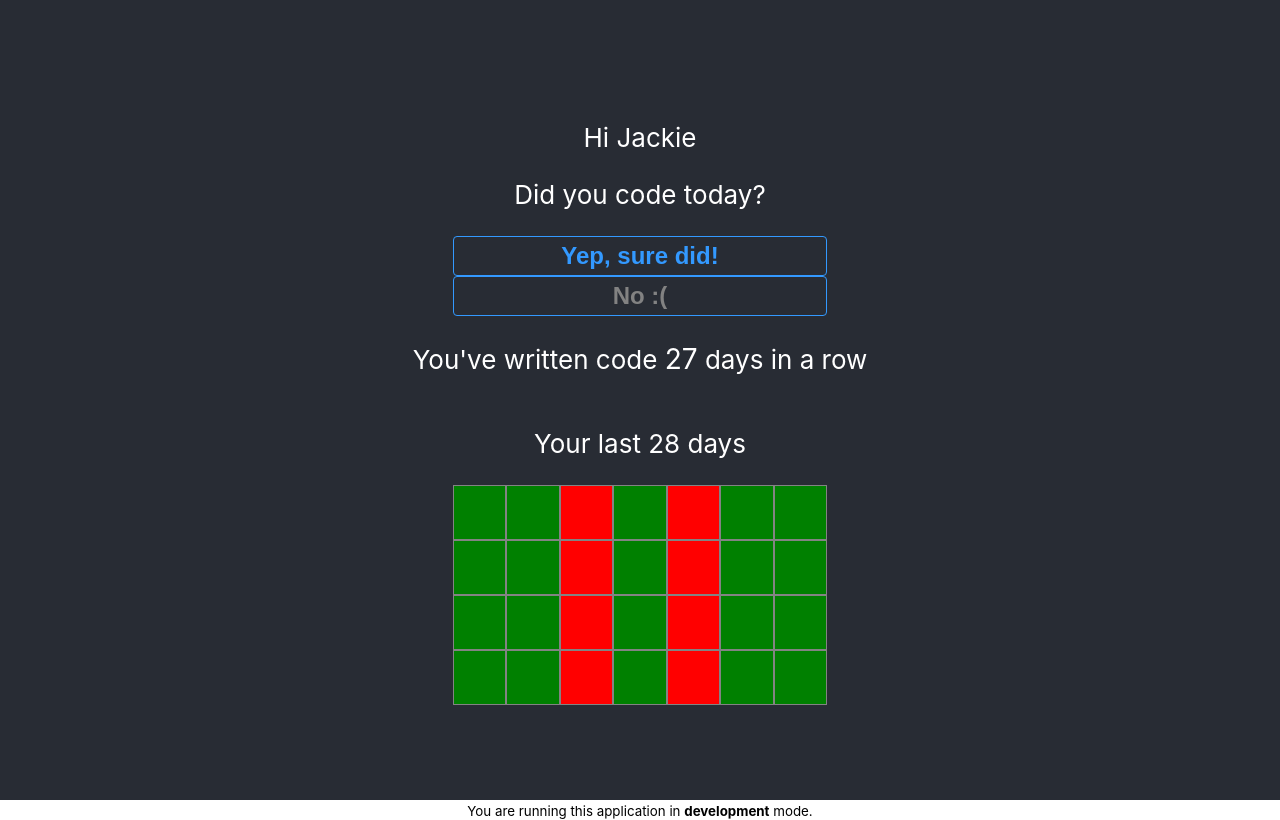
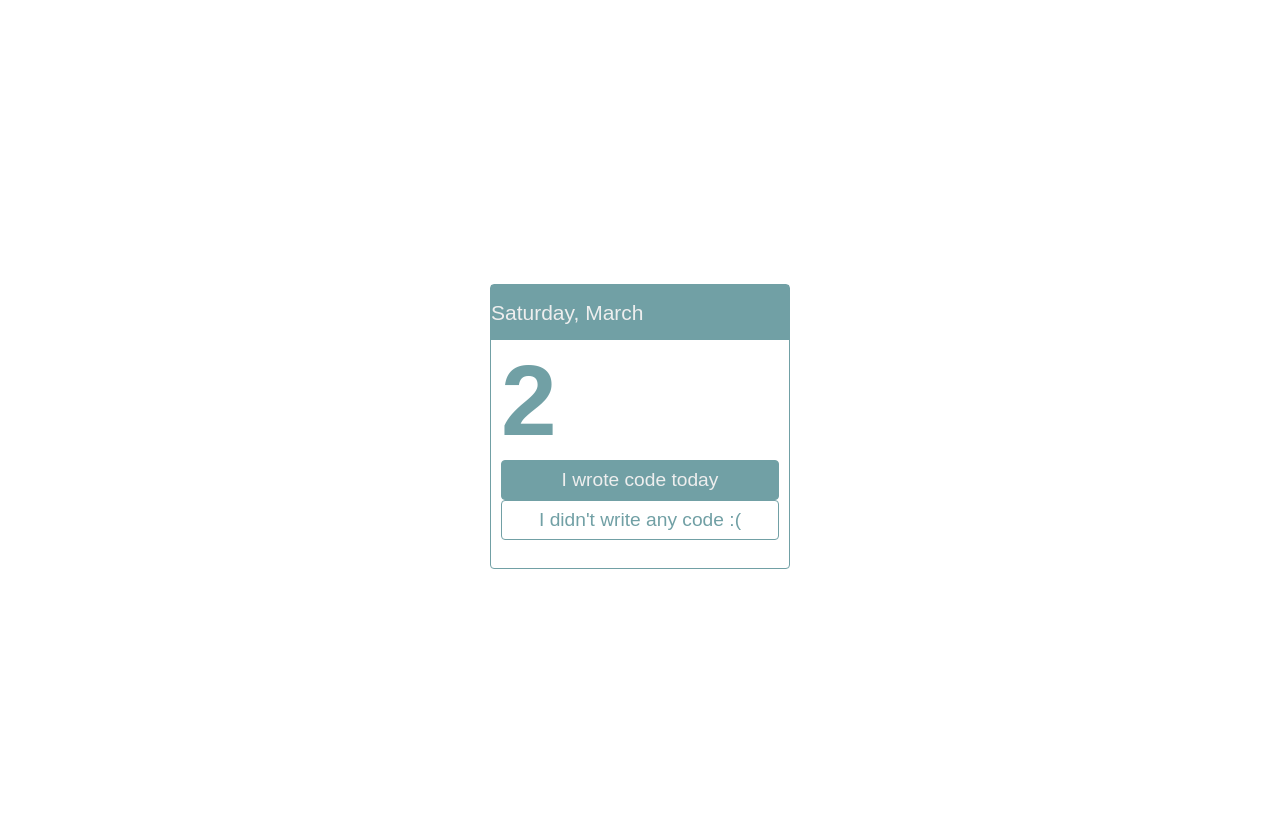
Before and after one commit to gobriansteele/seinfeld-coding-strategy, a React (Create React App) app: page / in a window 1280 px wide. Built offline with nearby package versions, Linux system fonts and the light colour scheme; the HTML template or start-up script is replaced by a standard one.

Commit message:
adding new calendar card component and removing changed styles

```diff
--- a/package.json
+++ b/package.json
@@ -11,6 +11,7 @@
     "react-dom": "^16.8.2",
     "react-scripts": "2.1.5",
     "styled-components": "^4.1.3",
+    "styled-reset": "^2.0.0",
     "typescript": "3.3.3"
   },
   "scripts": {
--- a/src/App.tsx
+++ b/src/App.tsx
@@ -1,9 +1,9 @@
 import React, { useState, useEffect } from 'react';
-import styled from 'styled-components';
+import styled, { createGlobalStyle } from 'styled-components';
+import { reset } from 'styled-reset';
 import Greeting from './Greeting';
-import Answer from './Answer';
-import ChainCounter from './ChainCounter';
-import Tracker from './Tracker';
+
+import CalendarCard from './CalendarCard';
 
 interface IUser {
   username?: string;
@@ -11,32 +11,21 @@ interface IUser {
 
 const App = () => {
   const [user, updateUser] = useState({ username: 'Brian' });
-  useEffect(() => {
-    setTimeout(() => {
-      updateUser({ username: 'Jackie' });
-    }, 3000);
-  }, []);
+  const Reset = createGlobalStyle`${reset}`;
+
   return (
-    <SCappDiv>
+    <>
+      <Reset />
       <SCheaderDiv>
         <Greeting username={user.username} />
-        <Answer />
-        <ChainCounter />
-        <Tracker />
+        <CalendarCard cardType="large" wroteCode={true} />
       </SCheaderDiv>
-      <small>
-        You are running this application in <b>{process.env.NODE_ENV}</b> mode.
-      </small>
-    </SCappDiv>
+    </>
   );
 };
 
-const SCappDiv = styled.div`
-  text-align: center;
-`;
-
 const SCheaderDiv = styled.header`
-  background-color: #282c34;
+  background-color: #fff;
   min-height: 100vh;
   display: flex;
   flex-direction: column;
--- a/src/Button.tsx
+++ b/src/Button.tsx
@@ -12,27 +12,35 @@ const Button: React.FunctionComponent<IProps> = ({ buttonType, children }) => {
 
 const getButtonStyles = (buttonType: string) => {
   return styled.button`
-    border: 1px solid rgba(51, 153, 255, 1);
+    border: 1px solid rgba(113, 160, 165, 1);
     cursor: pointer;
-    font-size: 1.5rem;
-    font-weight: 600;
+    font-size: 1.2rem;
+    font-weight: 400;
     height: 40px;
-    background: transparent;
+    background: ${buttonType === 'primary'
+      ? 'rgba(113, 160, 165, 1)'
+      : 'transparent'};
     border-radius: 4px;
     width: 100%;
     max-width: 374px;
     color: ${() => {
       return buttonType === 'primary'
-        ? 'rgba(51, 153, 255, 1)'
-        : 'rgba(130, 130, 130, 1)';
+        ? 'rgba(238, 238, 238, 1)'
+        : 'rgba(113, 160, 165, 1)';
     }};
     &:hover {
-      color: #fff;
+      color: ${() => {
+        if (buttonType === 'negative') {
+          return `rgba(238, 238, 238, 1)`;
+        } else {
+          return `rgba(113, 160, 165, 1)`;
+        }
+      }};
       background: ${() => {
         if (buttonType === 'primary') {
-          return `rgba(51, 153, 255, 1);`;
+          return `rgba(238, 238, 238, 1)`;
         } else {
-          return `rgba(130, 130, 130, 1);`;
+          return `rgba(113, 160, 165, 1)`;
         }
       }};
     }
--- /dev/null
+++ b/src/CalendarCard.tsx
@@ -0,0 +1,70 @@
+import React from 'react';
+import styled from 'styled-components';
+import Button from './Button';
+
+interface IProps {
+  cardType: 'large' | 'small';
+  wroteCode: boolean;
+}
+
+const CardContainer: React.FunctionComponent<IProps> = props => {
+  const { cardType, wroteCode } = props;
+  const day = 'Saturday';
+  const month = 'March';
+  const date = '2';
+  const CalendarCardContainerDiv = styled.div`
+    box-sizing: border-box;
+    display: flex;
+    flex-direction: column;
+    border: 1px solid rgba(113, 160, 165, 1);
+    border-radius: 4px;
+    background: transparent;
+    height: ${props.cardType === 'large' ? '285px' : '120px'};
+    width: ${props.cardType === 'large' ? '100%' : '125px'};
+    ${props.cardType === 'large' ? 'max-width: 300px' : ''}
+  `;
+
+  const CalendarCardHeaderDiv = styled.div`
+    width: 100%;
+    height: ${cardType === 'large' ? '55px' : '25px'};
+    background: rgba(113, 160, 165, 1);
+    h4 {
+      font-size: 1.3125rem;
+      color: rgba(238, 238, 238, 1);
+      font-family: sans-serif;
+      line-height: ${cardType === 'large' ? '55px' : '25px'};
+    }
+  `;
+
+  const CalendarCardBodyDiv = styled.div`
+    height: calc(100% - ${cardType === 'large' ? '55px' : '25px'});
+    padding: 0 10px;
+    h4 {
+      font-size: 100px;
+      font-family: sans-serif;
+      font-weight: 800;
+      color: rgba(113, 160, 165, 1);
+      line-height: 100%;
+      margin: 10px 0;
+    }
+  `;
+
+  return (
+    <CalendarCardContainerDiv>
+      <CalendarCardHeaderDiv>
+        <h4>{`${day}, ${month}`}</h4>
+      </CalendarCardHeaderDiv>
+      <CalendarCardBodyDiv>
+        <div className="calendarCardDate">
+          <h4>{date}</h4>
+        </div>
+        <div className="calendarCardButtons">
+          <Button buttonType="primary">I wrote code today</Button>
+          <Button buttonType="negative">I didn't write any code :(</Button>
+        </div>
+      </CalendarCardBodyDiv>
+    </CalendarCardContainerDiv>
+  );
+};
+
+export default CardContainer;
```
Also changed, not shown: 1 other file (tests, documents, lock files or other folders).
